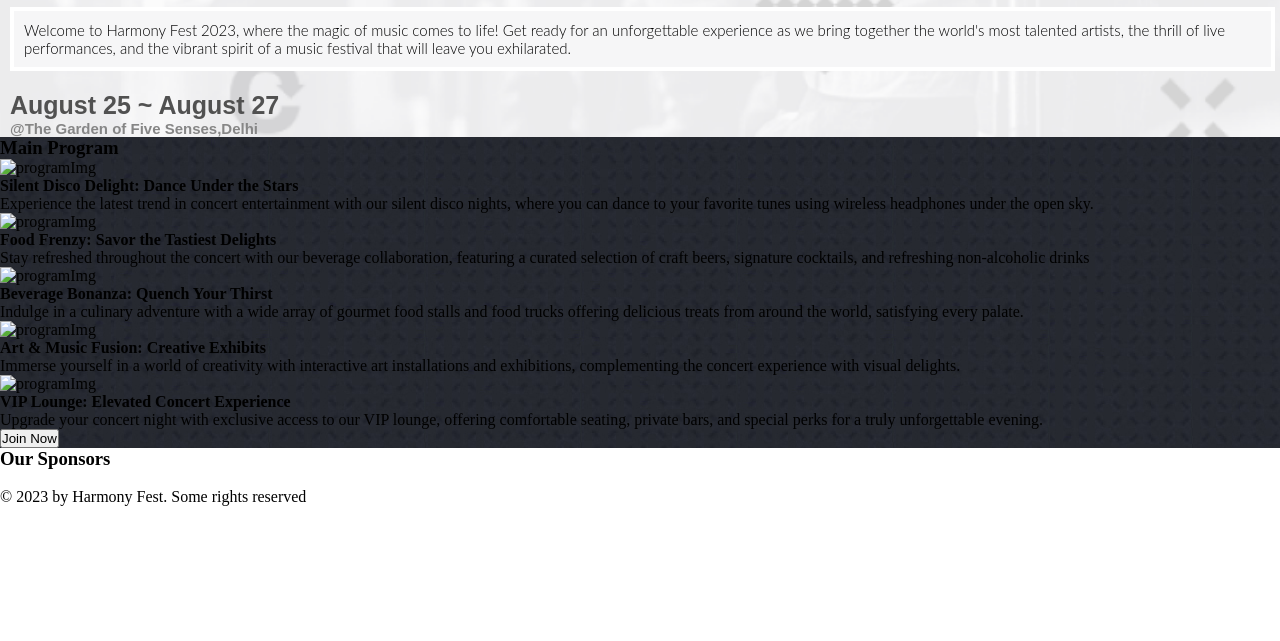
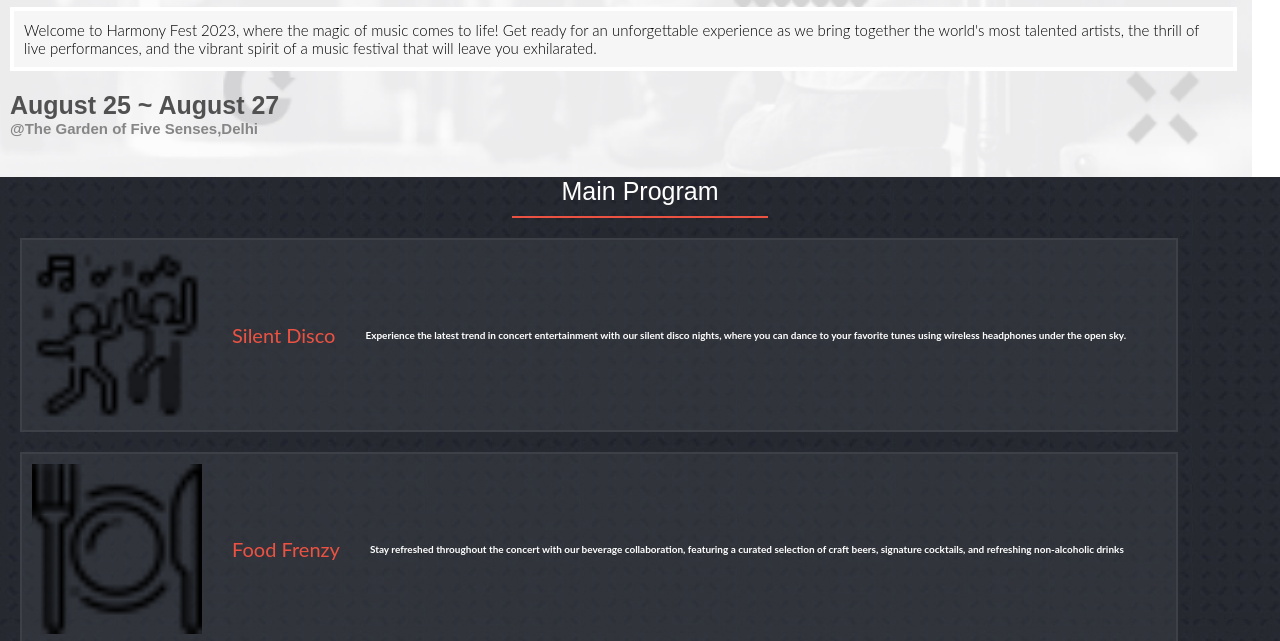
Before and after one commit to DevKaranJ/Capstone-project-Music-Festival-Website, a plain HTML site: page index.html in a window 1280 px wide. Shown: the part 159-800 px from the top of the page. Drawn offline with Linux system fonts and the light colour scheme; a web font is replaced by a local one.

Commit message:
FIrst Page html and css Complete

```diff
--- a/index.html
+++ b/index.html
@@ -53,35 +53,36 @@
         <!-- Program -->
         <section class="program">
             <h3>Main Program</h3>
+            <div class="underLine"></div>
             <div class="programCards">
                 <article class="programEvents">
-                    <img src="" alt="programImg">
-                    <h4>Silent Disco Delight: Dance Under the Stars</h4>
+                    <img src="./resources/MainProgramIcons/SilentDisco.png" alt="programImg">
+                    <h4>Silent Disco</h4>
                     <p>Experience the latest trend in concert entertainment with our silent disco nights, where you can dance to your favorite tunes using wireless headphones under the open sky.</p>
                 </article>
                 <article class="programEvents">
-                    <img src="" alt="programImg">
-                    <h4>Food Frenzy: Savor the Tastiest Delights</h4>
+                    <img src="./resources/MainProgramIcons/FoodFrenzy.png" alt="programImg">
+                    <h4>Food Frenzy</h4>
                     <p>Stay refreshed throughout the concert with our beverage collaboration, featuring a curated selection of craft beers, signature cocktails, and refreshing non-alcoholic drinks</p>
                 </article>
                 <article class="programEvents">
-                    <img src="" alt="programImg">
-                    <h4>Beverage Bonanza: Quench Your Thirst</h4>
+                    <img src="./resources/MainProgramIcons/beverage.png" alt="programImg">
+                    <h4>Beverage Bonanza</h4>
                     <p>Indulge in a culinary adventure with a wide array of gourmet food stalls and food trucks offering delicious treats from around the world, satisfying every palate.</p>
                 </article>
                 <article class="programEvents">
-                    <img src="" alt="programImg">
-                    <h4>Art & Music Fusion: Creative Exhibits</h4>
+                    <img src="./resources/MainProgramIcons/art&music.png" alt="programImg">
+                    <h4>Art & Music</h4>
                     <p> Immerse yourself in a world of creativity with interactive art installations and exhibitions, complementing the concert experience with visual delights.</p>
                 </article>
                 <article class="programEvents">
-                    <img src="" alt="programImg">
-                    <h4>VIP Lounge: Elevated Concert Experience</h4>
+                    <img src="./resources/MainProgramIcons/vip.png" alt="programImg">
+                    <h4>VIP lounge</h4>
                     <p>Upgrade your concert night with exclusive access to our VIP lounge, offering comfortable seating, private bars, and special perks for a truly unforgettable evening.</p>
                 </article>
             </div>
             <div class="Joining">
-                <button type="button" class="joinBtn">Join Now</button>
+                <button type="button" class="joinBtn">Join Harmony Fest: 2023</button>
             </div>
             </section>
             <!-- Lineup -->
--- a/mobileStyle.css
+++ b/mobileStyle.css
@@ -13,7 +13,7 @@
     background-repeat: no-repeat;
     background-size: cover;
     padding: 10px 0 0 10px;
-    width: 100%;
+    width: 97%;
 }
 
 .content {
@@ -63,10 +63,89 @@
     font-size: 15px;
     font-weight: 900;
     color: #868686;
+    margin-bottom: 40px;
 }
 
 /***** Main Program *****/
 .program {
     background: url(./resources/Background/mainProgram.jpeg);
+    padding-bottom: 20px;
+}
 
+.program h3 {
+    font-family: "latobold", sans-serif;
+    font-size: 25px;
+    font-weight: 400;
+    color: white;
+    display: flex;
+    flex-direction: column;
+    align-items: center;
 }
+
+.underLine {
+    border-bottom: 2px solid #ec5242;
+    width: 20%;
+    padding-top: 10px;
+    margin: 0 auto;
+}
+
+.programCards {
+    display: flex;
+    flex-direction: column;
+    padding: 10px 10px 10px 10px;
+}
+
+.programEvents {
+    display: flex;
+    flex-direction: row;
+    align-items: center;
+    width: 90%;
+    margin: 10px;
+    padding: 10px;
+    border: 2px solid #3d4047;
+    background-color: rgba(61, 64, 71, 0.5);
+}
+
+.programEvents img {
+    width: 15%;
+}
+
+.programEvents h4 {
+    font-family: "lato", sans-serif;
+    font-size: 20px;
+    font-weight: 400;
+    color: #ec5242;
+    padding: 0 30px 0 30px;
+}
+
+.programEvents p {
+    font-family: "lato", sans-serif;
+    font-size: 10px;
+    font-weight: 700;
+    color: white;
+    padding: 0 0 0 0;
+}
+
+.Joining {
+    display: flex;
+    justify-content: center;
+}
+
+.joinBtn {
+    font-family: "lato", sans-serif;
+    font-size: 15px;
+    font-weight: 700;
+    list-style: none;
+    color: white;
+    background-color: #ec5242;
+    border: 2px solid #ec5242;
+    padding: 5px 5px 5px 5px;
+}
+
+/***** Hide below section from main page *****/
+@media (max-width: 768px) {
+    .sponsors,
+    .copyright {
+        display: none;
+    }
+}
```
Also changed, not shown: resources/MainProgramIcons/FoodFrenzy.png (added), resources/MainProgramIcons/SilentDisco.png (added), resources/MainProgramIcons/art&music.png (added), resources/MainProgramIcons/beverage.png (added), resources/MainProgramIcons/vip.png (added).
